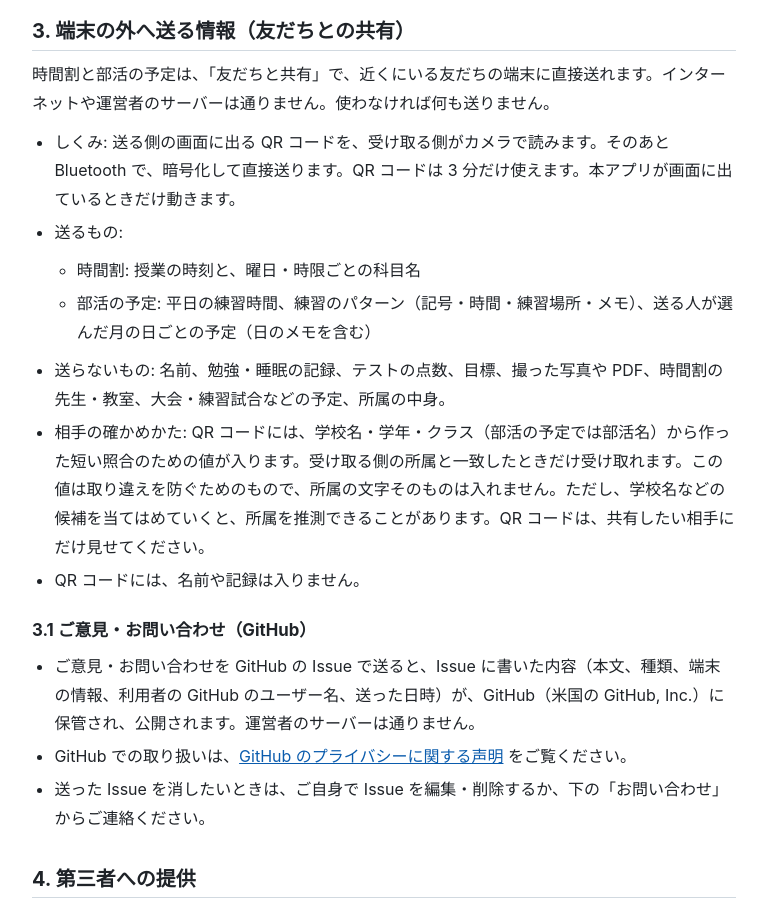
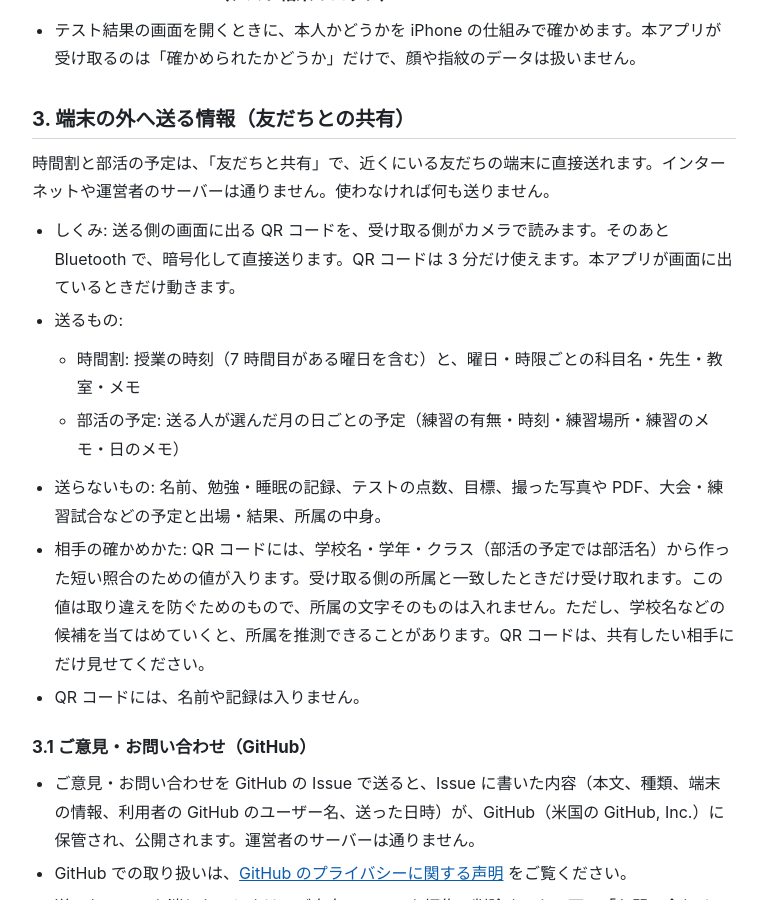
Before and after one commit to tofu76/app-support, a Jekyll site: the page built from asudemic/privacy.md, in a window 1280 px wide and 900 px high, scrolled down 2386 px. Shown: the whole window, without its empty margins (256-1023 px from the left). Built offline with Jekyll 4.4.1, drawn with Linux system fonts in a browser that asks for light colours; some of the changed text lies outside the part shown.

Commit message:
アスデミックのプライバシーポリシーとサポートページを、5 つのタブと共有の中身の版 3（時間割の先生・教室・メモを送る、部活は日ごとの予定）に合わせる
Co-Authored-By: Claude Opus 5.5 <noreply@anthropic.com>

```diff
--- a/asudemic/privacy.md
+++ b/asudemic/privacy.md
@@ -27,8 +27,9 @@ Toshihiro Funamoto（個人。以下「運営者」といいます）は、iPhon
 | 情報 | 使い道 | 保存先 |
 | --- | --- | --- |
 | 目標（起きる時刻、睡眠の長さ、勉強の時間） | 今日の予定の表示、達成の判定 | iPhone の中 |
-| 時間割（学期、授業の時刻、曜日と時限ごとの科目・先生・教室）、学校のない日 | 1 日の予定づくり | iPhone の中 |
-| 部活の予定（練習の時間、練習のパターン、練習場所、メモ、日ごとの予定、大会・練習試合などの予定） | 1 日の予定づくり | iPhone の中 |
+| 時間割（学期、授業の時刻、曜日と時限ごとの科目・正式な名前・先生・教室・メモ）、学校のない日 | 1 日の予定づくり | iPhone の中 |
+| 部活の予定（日ごとの練習の時刻・練習場所・メモ、大会・練習試合などの予定、大会の出場と結果、引退の日） | 1 日の予定づくり、部活の画面 | iPhone の中 |
+| 進級のチェックリスト、前の学年のまとめ | 新しい学年の準備、振り返り | iPhone の中 |
 | 1 日の予定（平日・土日の予定のひな形）、科目 | 今日の予定の表示、勉強の記録 | iPhone の中 |
 | 勉強の配分と記録（科目・種類・時間）、睡眠の記録 | 記録中の画面、振り返り、達成カレンダー | iPhone の中 |
 | テストの点数 | テスト結果の画面 | iPhone の中 |
@@ -66,9 +67,9 @@ Toshihiro Funamoto（個人。以下「運営者」といいます）は、iPhon
 
 - しくみ: 送る側の画面に出る QR コードを、受け取る側がカメラで読みます。そのあと Bluetooth で、暗号化して直接送ります。QR コードは 3 分だけ使えます。本アプリが画面に出ているときだけ動きます。
 - 送るもの:
-  - 時間割: 授業の時刻と、曜日・時限ごとの科目名
-  - 部活の予定: 平日の練習時間、練習のパターン（記号・時間・練習場所・メモ）、送る人が選んだ月の日ごとの予定（日のメモを含む）
-- 送らないもの: 名前、勉強・睡眠の記録、テストの点数、目標、撮った写真や PDF、時間割の先生・教室、大会・練習試合などの予定、所属の中身。
+  - 時間割: 授業の時刻（7 時間目がある曜日を含む）と、曜日・時限ごとの科目名・先生・教室・メモ
+  - 部活の予定: 送る人が選んだ月の日ごとの予定（練習の有無・時刻・練習場所・練習のメモ・日のメモ）
+- 送らないもの: 名前、勉強・睡眠の記録、テストの点数、目標、撮った写真や PDF、大会・練習試合などの予定と出場・結果、所属の中身。
 - 相手の確かめかた: QR コードには、学校名・学年・クラス（部活の予定では部活名）から作った短い照合のための値が入ります。受け取る側の所属と一致したときだけ受け取れます。この値は取り違えを防ぐためのもので、所属の文字そのものは入れません。ただし、学校名などの候補を当てはめていくと、所属を推測できることがあります。QR コードは、共有したい相手にだけ見せてください。
 - QR コードには、名前や記録は入りません。
 
```
Also changed, not shown: asudemic/support.md (+3 -3 lines).
